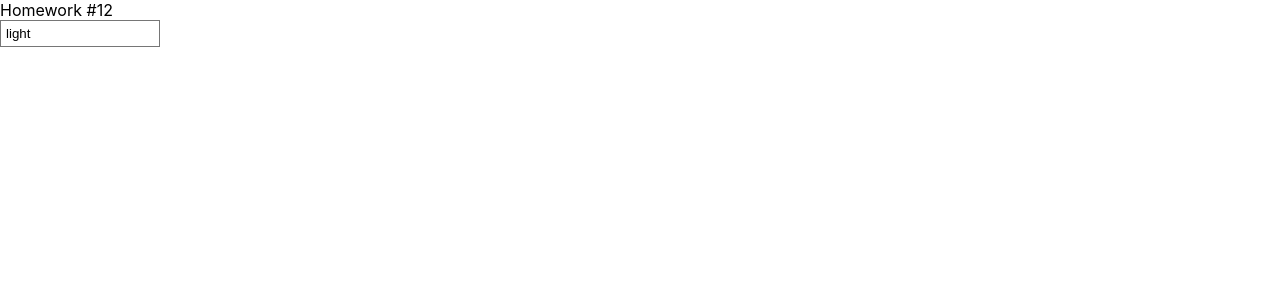
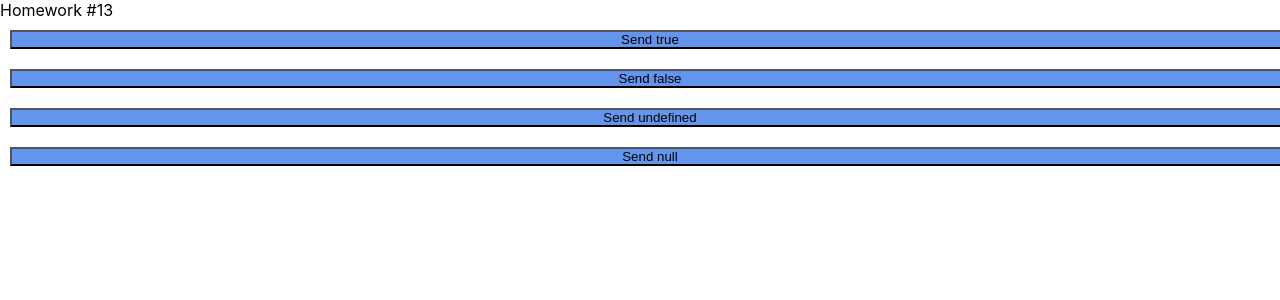
Before and after one commit to Alex666000/DZ_auto, a React (Create React App) app: page / in a window 1280 px wide. Shown: the top 300 px of the page. Built offline with nearby package versions, Linux system fonts and the light colour scheme.

Commit message:
HW13 - готово

```diff
--- a/src/s1-main/App.tsx
+++ b/src/s1-main/App.tsx
@@ -1,6 +1,6 @@
 import React from "react"
 import s from "./App.module.css"
-import HW12 from "../s2-homeworks/hw12/HW12";
+import HW13 from "../s2-homeworks/hw13/HW13";
 
 function App() {
     return (
@@ -14,7 +14,7 @@ function App() {
           {/*  при выполнении дз 5 и более - закомментировать здесь дз 1-4, так как они есть внутри дз 5*/}
           {/*  <HW5/>*/}
           {/*  <HW6/>*/}
-            <HW12 />
+            <HW13 />
         </div>
     )
 }
--- a/src/s2-homeworks/hw04/common/c2-SuperButton/SuperButton.tsx
+++ b/src/s2-homeworks/hw04/common/c2-SuperButton/SuperButton.tsx
@@ -7,6 +7,7 @@ type DefaultButtonPropsType = DetailedHTMLProps<ButtonHTMLAttributes<HTMLButtonE
 
 type SuperButtonPropsType = DefaultButtonPropsType & {
     xType?: string
+    disableButton?: boolean
 }
 
 const SuperButton: React.FC<SuperButtonPropsType> = (
@@ -14,6 +15,7 @@ const SuperButton: React.FC<SuperButtonPropsType> = (
         xType,
         className,
         disabled,
+        disableButton,
         ...restProps // все остальные пропсы попадут в объект restProps, там же будет children
     }
 ) => {
@@ -30,7 +32,7 @@ const SuperButton: React.FC<SuperButtonPropsType> = (
 
     return (
         <button
-            disabled={disabled}
+            disabled={disableButton}
             className={finalClassName}
             {...restProps} // отдаём кнопке остальные пропсы если они есть (children там внутри)
         />
--- a/src/s2-homeworks/hw13/HW13.tsx
+++ b/src/s2-homeworks/hw13/HW13.tsx
@@ -1,89 +1,112 @@
-import React, {useState} from 'react'
-import s2 from '../../s1-main/App.module.css'
-import s from './HW13.module.css'
-import SuperButton from '../hw04/common/c2-SuperButton/SuperButton'
-import axios from 'axios'
-import success200 from './images/200.svg'
-import error400 from './images/400.svg'
-import error500 from './images/500.svg'
-import errorUnknown from './images/error.svg'
+import React, {useEffect, useState} from "react"
+import s2 from "../../s1-main/App.module.css"
+import s from "./HW13.module.css"
+import SuperButton from "../hw04/common/c2-SuperButton/SuperButton"
+import axios from "axios"
+import success200 from "./images/200.svg"
+import error400 from "./images/400.svg"
+import serverError500 from "./images/500.svg"
 
 /*
 * 1 - дописать функцию send
 * 2 - дизэйблить кнопки пока идёт запрос
 * 3 - сделать стили в соответствии с дизайном
 * */
+export type RootObjectYourBody = {
+    success: boolean;
+}
+export type RootObjectYourQuery = {}
+
+
+type ResponseType = {
+    errorText: string
+    info: string
+    yourBody: { success: boolean }
+    yourQuery: {} | any
+}
 
 const HW13 = () => {
-    const [code, setCode] = useState('')
-    const [text, setText] = useState('')
-    const [info, setInfo] = useState('')
-    const [image, setImage] = useState('')
+    const [code, setCode] = useState("")
+    const [text, setText] = useState("")
+    const [info, setInfo] = useState("")
+    const [image, setImage] = useState("")
 
     const send = (x?: boolean | null) => () => {
-        const url =
-            x === null
-                ? 'https://xxxxxx.ccc' // имитация запроса на не корректный адрес
-                : 'https://incubator-personal-page-back.herokuapp.com/api/3.0/homework/test'
+        const url = (x === null)
+            ? "https://xxxxxx.ccc" // имитация запроса на не корректный адрес
+            : "https://incubator-personal-page-back.herokuapp.com/api/3.0/homework/test"
 
-        setCode('')
-        setImage('')
-        setText('')
-        setInfo('...loading')
+        setInfo("...loading")
 
-        axios
-            .post(url, {success: x})
+        axios.post<ResponseType>(url, {success: x})
             .then((res) => {
-                setCode('Код 200!')
-                setImage(success200)
-                // дописать
+                console.log(res)
 
+                if (res.status === 200) {
+                    setImage(success200)
+                    setText(res.data.errorText)
+                    setInfo(res.data.info)
+                }
             })
-            .catch((e) => {
-                // дописать
+            .catch((err) => {
+                console.log(err)
 
+                setImage(error400)
+                setText(err.response.data.errorText)
+                setInfo(err.response.data.info)
+
+                if (err.request.status === 500) {
+                    setImage(serverError500)
+                }
             })
+            .finally(() => {
+//.................................................................
+            })
+
     }
 
     return (
-        <div id={'hw13'}>
+        <div id={"hw13"}>
             <div className={s2.hwTitle}>Homework #13</div>
 
             <div className={s2.hw}>
                 <div className={s.buttonsContainer}>
                     <SuperButton
-                        id={'hw13-send-true'}
+                        id={"hw13-send-true"}
                         onClick={send(true)}
-                        xType={'secondary'}
+                        xType={"secondary"}
+                        disabled={info === "...loading"}
                         // дописать
 
                     >
                         Send true
                     </SuperButton>
                     <SuperButton
-                        id={'hw13-send-false'}
+                        id={"hw13-send-false"}
                         onClick={send(false)}
-                        xType={'secondary'}
+                        xType={"secondary"}
+                        disabled={info === "...loading"}
                         // дописать
 
                     >
                         Send false
                     </SuperButton>
                     <SuperButton
-                        id={'hw13-send-undefined'}
+                        id={"hw13-send-undefined"}
                         onClick={send(undefined)}
-                        xType={'secondary'}
+                        xType={"secondary"}
+                        disabled={info === "...loading"}
                         // дописать
 
                     >
                         Send undefined
                     </SuperButton>
                     <SuperButton
-                        id={'hw13-send-null'}
+                        id={"hw13-send-null"}
                         onClick={send(null)} // имитация запроса на не корректный адрес
-                        xType={'secondary'}
+                        xType={"secondary"}
+                        disabled={info === "...loading"}
                         // дописать
-
                     >
                         Send null
                     </SuperButton>
@@ -95,13 +118,13 @@ const HW13 = () => {
                     </div>
 
                     <div className={s.textContainer}>
-                        <div id={'hw13-code'} className={s.code}>
+                        <div id={"hw13-code"} className={s.code}>
                             {code}
                         </div>
-                        <div id={'hw13-text'} className={s.text}>
+                        <div id={"hw13-text"} className={s.text}>
                             {text}
                         </div>
-                        <div id={'hw13-info'} className={s.info}>
+                        <div id={"hw13-info"} className={s.info}>
                             {info}
                         </div>
                     </div>
```
Also changed, not shown: src/s2-homeworks/hw05/pages/JuniorPlus.tsx (+3 -4 lines).
